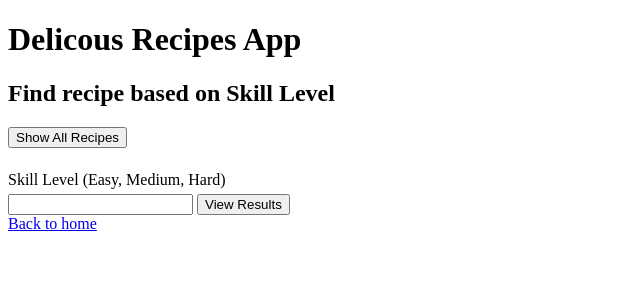
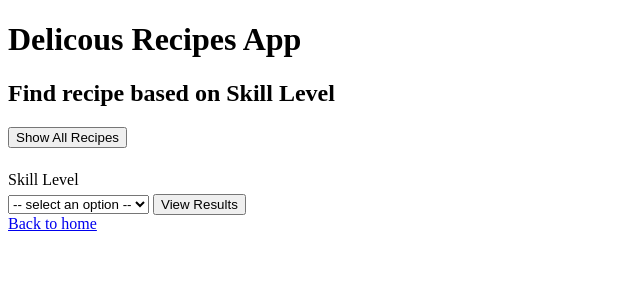
Before and after one commit to CPSC304GP33/Recipes, a PHP site: page /read.php in a window 1280 px wide. Shown: the top 300 px of the page, without its empty margins (0-640 px from the left). Run offline with PHP 8.4, Linux system fonts and the light colour scheme.

Commit message:
updated filter skill level as a drop down list

```diff
--- a/read.php
+++ b/read.php
@@ -90,8 +90,18 @@ if (isset($_POST['submit']) || isset($_POST['showall'])) {
 </form>
 <br>
 <form method="post">
-    <label for="skill">Skill Level (Easy, Medium, Hard)</label>
-    <input type="text" id="skill" name="skill">
+    <!--<label for="skill">Skill Level (Easy, Medium, Hard)</label>
+    <input type="text" id="skill" name="skill"> -->
+
+    <label for="skill">Skill Level</label>
+    <select name="skill" id="skill">
+        <option disabled selected value> -- select an option -- </option>
+        <option value="Easy">Easy</option>
+        <option value="Medium">Medium</option>
+        <option value="Hard">Hard</option>
+    </select>
+
+
     <input type="submit" name="submit" value="View Results">
 </form>
 
```
